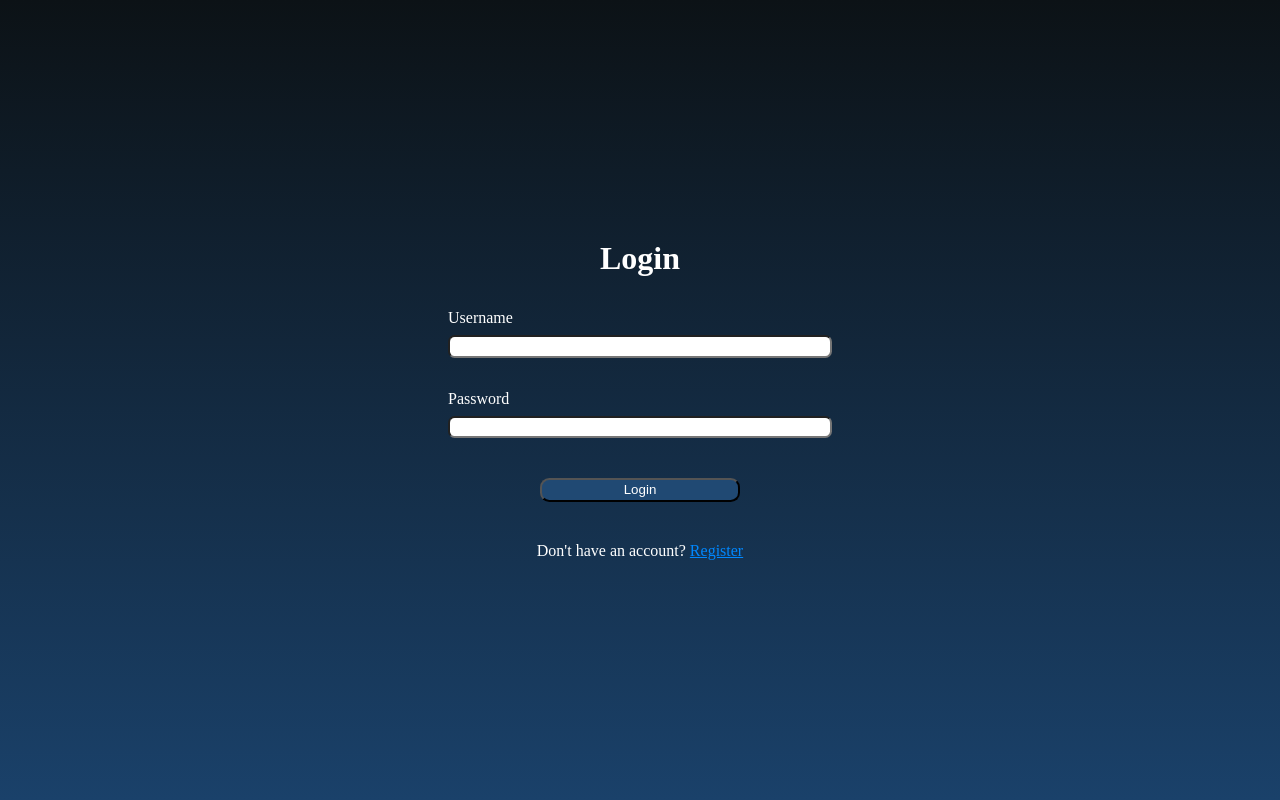
After one commit to AhmedKXL/Fundamentals-of-Web-Programming-Project, a PHP site: page /login.html in a window 1280 px wide. The commit adds this page. Run offline with PHP 8.4, Linux system fonts and the light colour scheme.

Commit message:
frontend: add login page

```diff
--- /dev/null
+++ b/frontend/login.html
@@ -0,0 +1,22 @@
+<!DOCTYPE html>
+<html>
+    <head>
+        <link rel="stylesheet" href="./styles/base.css">
+        <link rel="stylesheet" href="./styles/login.css">
+    </head>
+    <body>
+        <form action="">
+            <h1>Login</h1>
+            <label for="username">Username</label>
+            <input type="text" name="username" id="username">
+
+            <label for="password">Password</label>
+            <input type="password" name="username" id="username">
+
+            <button type="submit">Login</button>
+            <p>Don't have an account? <a href="">Register</a></p>
+        </form>
+
+
+    </body>
+</html>
--- a/frontend/styles/base.css
+++ b/frontend/styles/base.css
@@ -6,8 +6,8 @@
 }
 
 html, body {
-    height: max-content;
-    width: 100%;
+    height: 100vh;
+    width: 100vw;
 }
 
 body {
--- /dev/null
+++ b/frontend/styles/login.css
@@ -0,0 +1,43 @@
+body {
+    place-items: center;
+}
+
+form {
+    height: 40%;
+    width: 30%;
+    padding: 3em;
+    display: flex;
+    flex-direction: column;
+
+    text-align: center;
+
+    background-image: linear-gradient(#172F49);
+    border-radius: .5em;
+}
+
+label {
+    text-align: left;
+    margin: 2em 0 .5em 0;
+}
+
+input {
+    color: black;
+    height: 2.5em;
+    border-radius: .5em;
+}
+
+button {
+    align-self: center;
+
+    height: 3em;
+    width: 15em;
+    border-radius: .7em;
+    margin: 3em 0 3em 0;
+
+    color: white;
+    background-color: #204973;
+}
+
+a {
+    color: rgb(0, 136, 255);
+}
```
